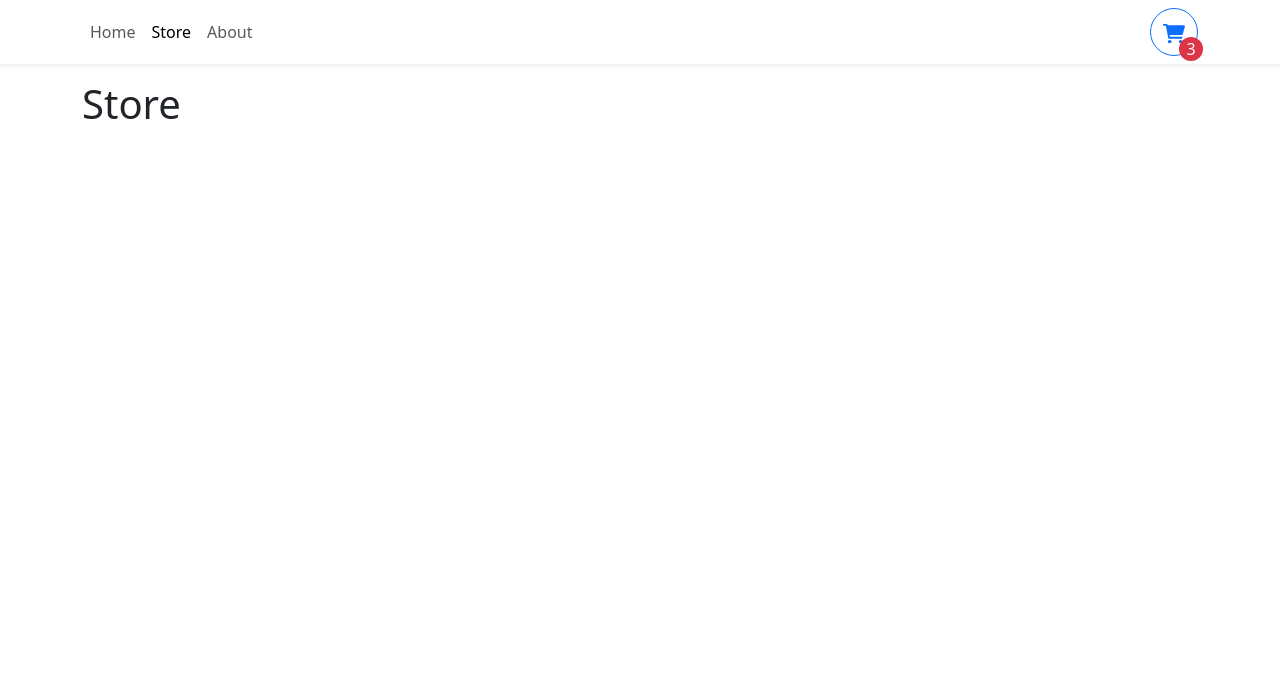
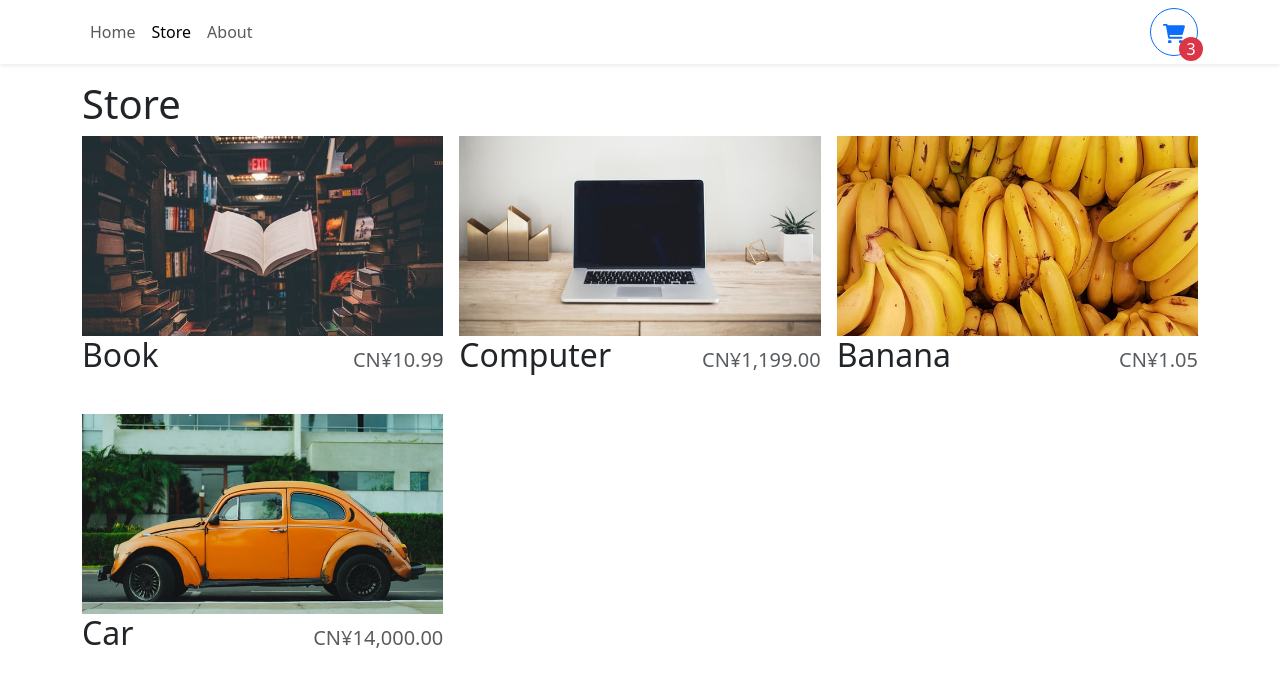
Before and after one commit to myreacts/How-To-Create-An-Advanced-Shopping-Cart-With-React-and-TypeScript, a React (Vite) app: page /store in a window 1280 px wide. Shown: the top 686 px of the page. Built offline with nearby package versions, Linux system fonts and the light colour scheme.

Commit message:
feat: 新增商店、价格显示全球化格式化工具
Signed-off-by: baizhi958216 <1475289190@qq.com>

```diff
--- /dev/null
+++ b/src/components/StoreItem.tsx
@@ -0,0 +1,30 @@
+import { Card } from "react-bootstrap";
+import { formatCurrency } from "../utilities/formatCurrency";
+
+type StoreItemProps = {
+  id: number;
+  name: string;
+  price: number;
+  imgUrl: string;
+};
+
+export function StoreItem({ id, name, price, imgUrl }: StoreItemProps) {
+  return (
+    <>
+      <Card.Img
+        variant="top"
+        src={imgUrl}
+        height="200px"
+        style={{
+          objectFit: "cover",
+        }}
+      />
+      <Card.Body className="d-flex flex-column">
+        <Card.Title className="d-flex justify-content-between align-items-baseline mb-4">
+          <span className="fs-2">{name}</span>
+          <span className="ms-2 text-muted">{formatCurrency(price)}</span>
+        </Card.Title>
+      </Card.Body>
+    </>
+  );
+}
--- a/src/pages/Store.tsx
+++ b/src/pages/Store.tsx
@@ -1,3 +1,18 @@
+import { Col, Row } from "react-bootstrap";
+import StoreItems from "../data/items.json";
+import { StoreItem } from "../components/StoreItem";
+
 export default function Store() {
-  return <h1>Store</h1>;
+  return (
+    <>
+      <h1>Store</h1>
+      <Row md={2} xs={1} lg={3} className="g-3">
+        {StoreItems.map((item) => (
+          <Col key={item.id}>
+            <StoreItem {...item} />
+          </Col>
+        ))}
+      </Row>
+    </>
+  );
 }
--- /dev/null
+++ b/src/utilities/formatCurrency.ts
@@ -0,0 +1,8 @@
+const CURRENCY_FORMATTER = new Intl.NumberFormat(undefined, {
+    style: 'currency',
+    currency: 'CNY',
+})
+
+export function formatCurrency(value: number) {
+    return CURRENCY_FORMATTER.format(value)
+}
```
